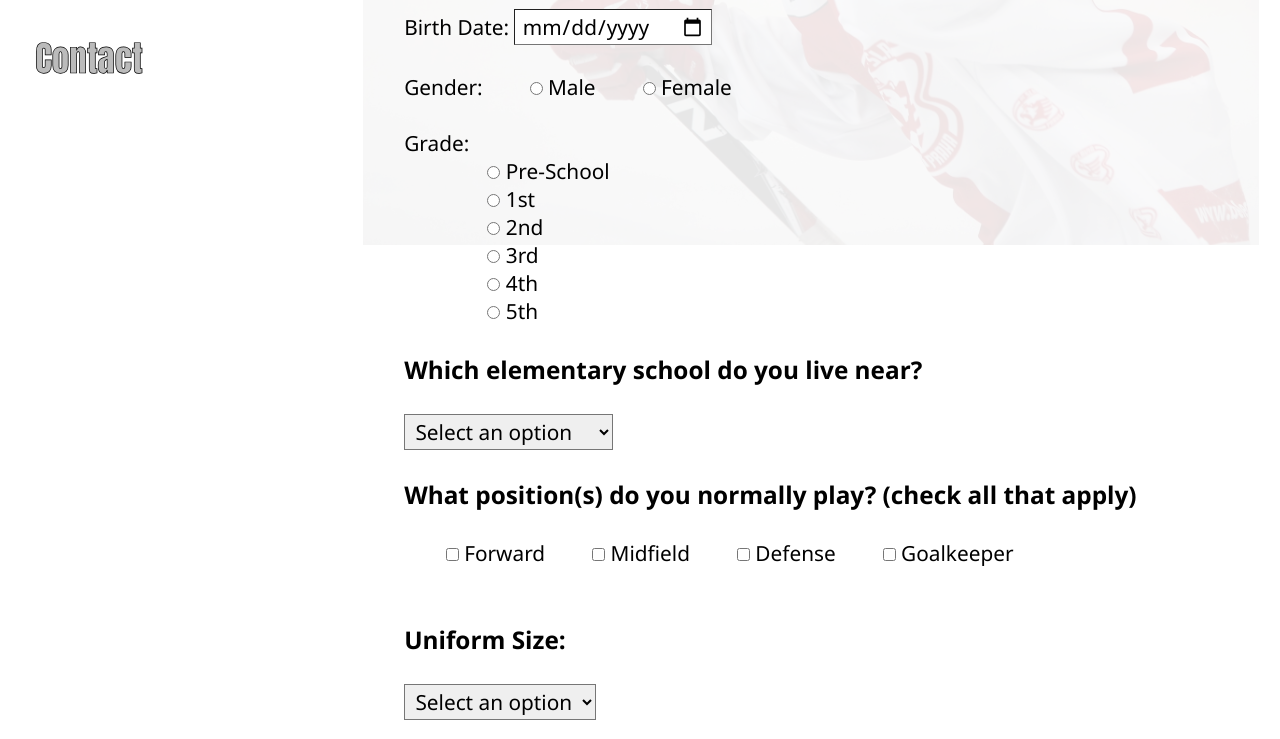
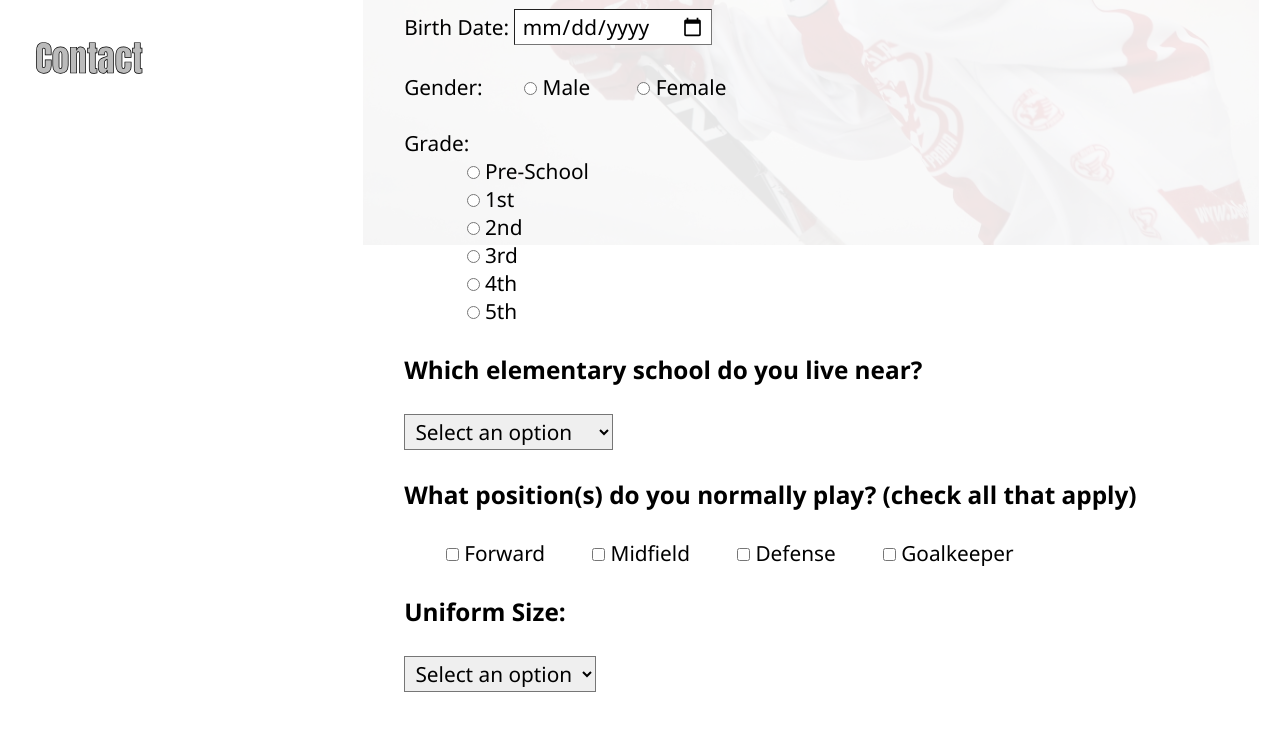
Before and after one commit to RAGiordano/MIGHTY-DUCKS, a plain HTML site: page registration.html in a window 1280 px wide. Shown: the part 961-1700 px from the top of the page. Drawn offline with Linux system fonts and the light colour scheme.

Commit message:
Corregidos errores de validador HTML

```diff
--- a/assets/styles/styles.css
+++ b/assets/styles/styles.css
@@ -293,9 +293,10 @@ table td:last-child {/* Para dar ancho de última columna */
     width: 100%;
 }
 
-.radio_block {
-    margin: 0 0 0 4em;
+.indented_3{/* Para centrar el mes */
+    margin: 0 0 0 3em;
 }
+
 
 .radio_inline>input{
     margin: 0 0 0 2em;
--- a/registration.html
+++ b/registration.html
@@ -37,24 +37,19 @@
                 <label>City: <input type="text" id="city" name="city" size="20" required><br><br></label>
                 <label>Zip Code: <input type="text" id="zip_code" name="zip_code" size="8" required><br><br></label>
                 <label>Birth Date: <input type="date" id="birth_date" name="birth_date" required><br><br></label>
-                <label>
-                    <div class="radio_inline">Gender:
-                        <input type="radio" id="male" name="gender" value="male" required> Male
-                        <input type="radio" id="female" name="gender" value="female"> Female
-                    </div>
-                </label><br>
-                <label>Grade:<br>
-                    <div class="radio_block">
-                        <input type="radio" id="pre_school" name="grade" value="pre_school"> Pre-School<br>
-                        <input type="radio" id="1st" name="grade" value="1st" required> 1st<br>
-                        <input type="radio" id="2nd" name="grade" value="2nd"> 2nd<br>
-                        <input type="radio" id="3rd" name="grade" value="3rd"> 3rd<br>
-                        <input type="radio" id="4th" name="grade" value="4th"> 4th<br>
-                        <input type="radio" id="5th" name="grade" value="1st"> 5th<br>
-                    </div>
-                </label><br>
+                <label class="radio_inline">Gender:<input type="radio" id="male" name="gender" value="male" required> Male</label>
+                <label class="radio_inline"><input type="radio" id="female" name="gender" value="female"> Female</label>
+                <br><br>Grade:<br>
+                <label><input class="indented_3" type="radio" id="pre_school" name="grade" value="pre_school"> Pre-School<br></label>
+                <label><input class="indented_3" type="radio" id="1st" name="grade" value="1st" required> 1st<br></label>
+                <label><input class="indented_3" type="radio" id="2nd" name="grade" value="2nd"> 2nd<br></label>
+                <label><input class="indented_3" type="radio" id="3rd" name="grade" value="3rd"> 3rd<br></label>
+                <label><input class="indented_3" type="radio" id="4th" name="grade" value="4th"> 4th<br></label>
+                <label><input class="indented_3" type="radio" id="5th" name="grade" value="1st"> 5th<br></label>
 
-                <h3>Which elementary school do you live near?</h3><br>
+
+
+                <br><h3>Which elementary school do you live near?</h3><br>
                 <label>
                     <select name="school_select" id="school_select" required>
                         <option value="">Select an option</option>
@@ -68,19 +63,13 @@
                 </label><br><br>
 
                 <h3>What position(s) do you normally play? (check all that apply)</h3><br>
+                <label class="radio_inline"><input type="checkbox" id="forward" name="position" value="forward"> Forward</label>
+                <label class="radio_inline"><input type="checkbox" id="midfield" name="position" value="midfield"> Midfield</label>
+                <label class="radio_inline"><input type="checkbox" id="defense" name="position" value="defense"> Defense</label>
+                <label class="radio_inline"><input type="checkbox" id="goalkeeper" name="position" value="goalkeeper"> Goalkeeper</label>
+
+                <br><br><h3>Uniform Size:</h3><br>
                 <label>
-                    <div class="radio_inline">
-                        <input type="checkbox" id="forward" name="position" value="forward"> Forward
-                        <input type="checkbox" id="midfield" name="position" value="midfield"> Midfield
-                        <input type="checkbox" id="defense" name="position" value="defense"> Defense
-                        <input type="checkbox" id="goalkeeper" name="position" value="goalkeeper"> Goalkeeper
-                    </div>
-
-                </label><br><br>
-
-
-
-                <label><h3>Uniform Size:</h3><br>
                     <select name="uniform_size" id="uniform_size_select" required>
                         <option value="">Select an option</option>
                         <option value="youth_small">Youth Small</option>
```
Also changed, not shown: game_info.html (+9 -9 lines).
